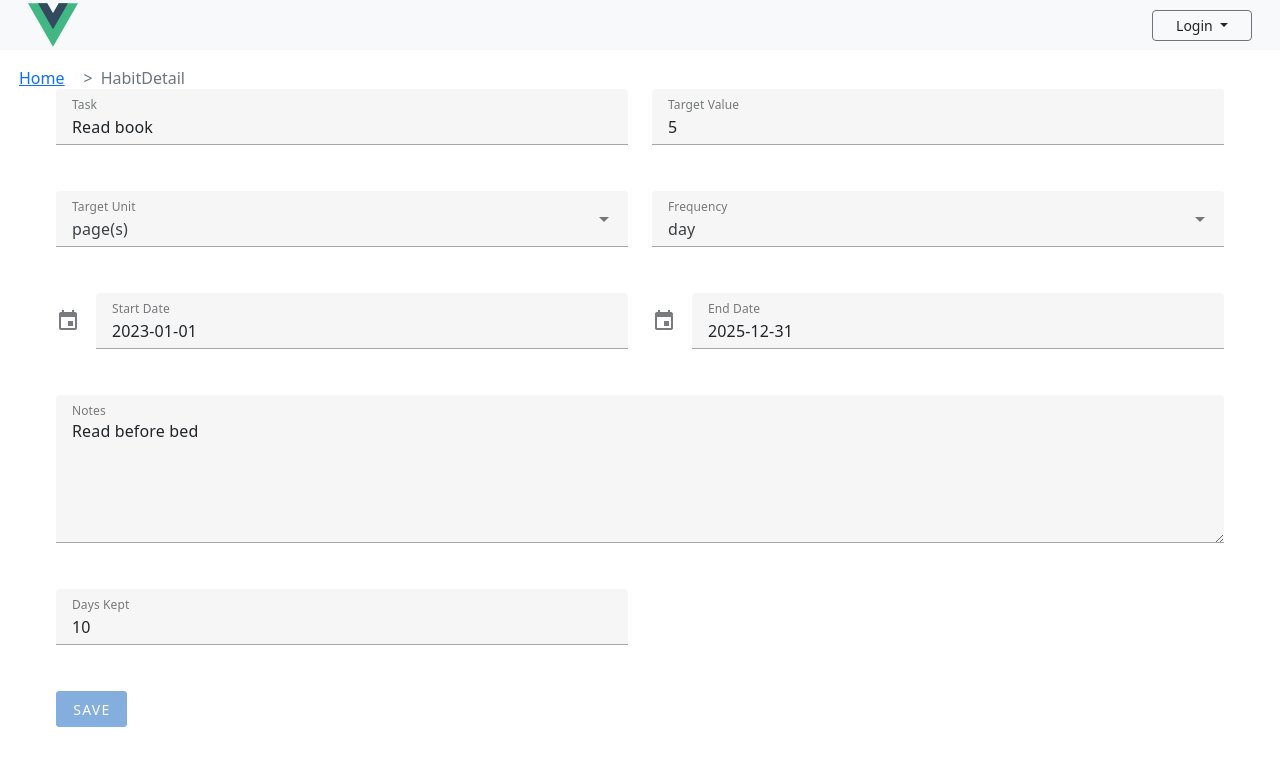
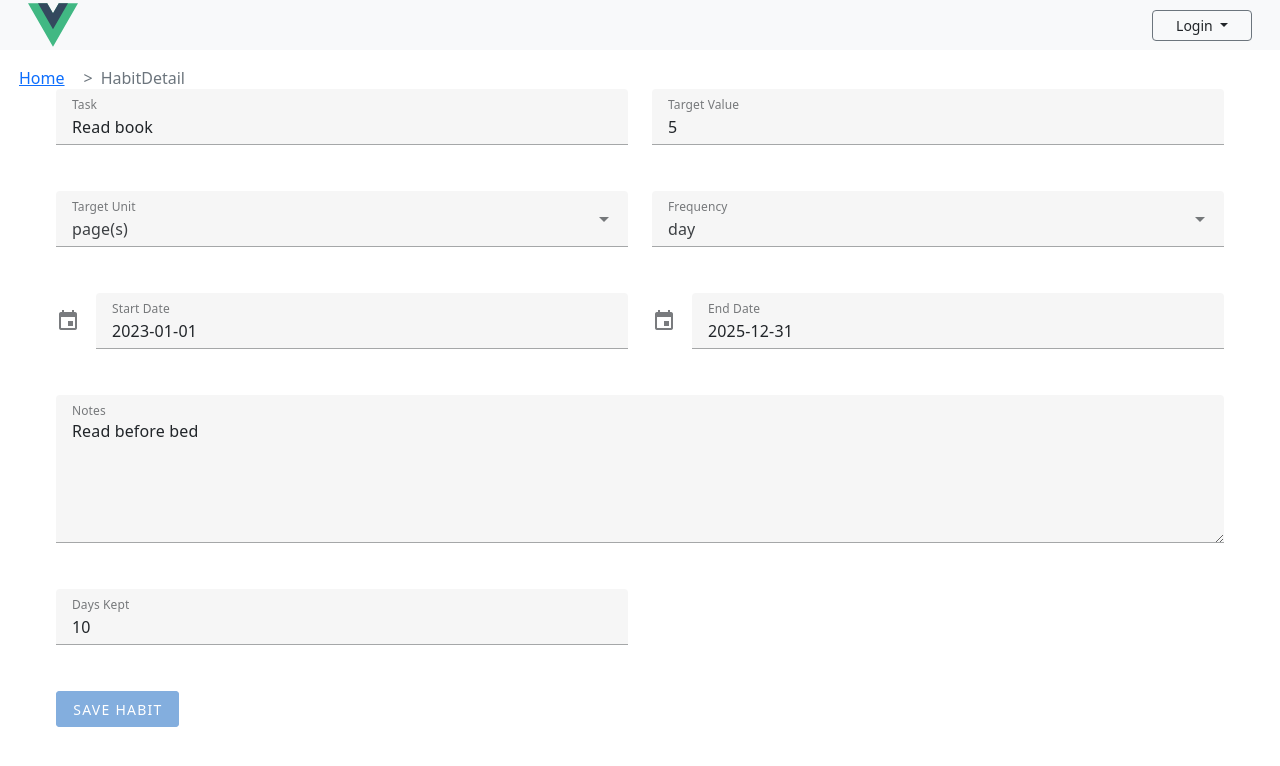
Before and after one commit to yul761/habit-tracker, a Vue app: page /habit/1 in a window 1280 px wide. Shown: the top 766 px of the page. Built offline with nearby package versions, Linux system fonts and the light colour scheme; no server answers.

Commit message:
Refactor HabitForm and HabitInfoDetailView components to use HabitTableData type and extract common form logic

```diff
--- /dev/null
+++ b/src/components/HabitForm/HabitForm.vue
@@ -0,0 +1,145 @@
+<template>
+  <v-container class="habit-detail-container mt-4">
+    <v-form @submit.prevent="handleSubmit">
+      <v-row>
+        <v-col cols="12" md="6">
+          <v-text-field label="Task" v-model="habit.task" outlined></v-text-field>
+        </v-col>
+        <v-col cols="12" md="6">
+          <v-text-field
+            label="Target Value"
+            type="number"
+            v-model="habit.targetValue"
+            @input="habit.targetValue = Number(habit.targetValue)"
+            outlined
+          ></v-text-field>
+        </v-col>
+        <v-col cols="12" md="6">
+          <v-select
+            label="Target Unit"
+            :items="units"
+            v-model="habit.targetUnit"
+            outlined
+          ></v-select>
+        </v-col>
+        <v-col cols="12" md="6">
+          <v-select
+            label="Frequency"
+            :items="frequencies"
+            v-model="habit.frequency"
+            outlined
+          ></v-select>
+        </v-col>
+        <v-col cols="12" md="6">
+          <v-menu
+            :close-on-content-click="false"
+            :nudge-right="40"
+            transition="scale-transition"
+            min-width="290px"
+          >
+            <template v-slot:activator="{ props }">
+              <v-text-field
+                v-model="formattedStartDate"
+                label="Start Date"
+                prepend-icon="mdi-calendar"
+                readonly
+                v-bind="props"
+                outlined
+              ></v-text-field>
+            </template>
+            <v-date-picker elevation="24" v-model="startDateArray"></v-date-picker>
+          </v-menu>
+        </v-col>
+        <v-col cols="12" md="6">
+          <v-menu
+            :close-on-content-click="false"
+            :nudge-right="40"
+            transition="scale-transition"
+            offset-y
+            min-width="290px"
+          >
+            <template v-slot:activator="{ props }">
+              <v-text-field
+                v-model="formattedEndDate"
+                label="End Date"
+                prepend-icon="mdi-calendar"
+                v-bind="props"
+                readonly
+                outlined
+              ></v-text-field>
+            </template>
+            <v-date-picker elevation="24" v-model="endDateArray"></v-date-picker>
+          </v-menu>
+        </v-col>
+        <v-col cols="12">
+          <v-textarea label="Notes" v-model="habit.notes" outlined></v-textarea>
+        </v-col>
+        <v-col cols="12" md="6">
+          <v-text-field
+            label="Days Kept"
+            type="number"
+            v-model="habit.daysKept"
+            @input="habit.daysKept = Number(habit.daysKept)"
+            outlined
+          ></v-text-field>
+        </v-col>
+        <v-col cols="12">
+          <slot name="submit-button" />
+        </v-col>
+      </v-row>
+    </v-form>
+  </v-container>
+</template>
+
+<script setup lang="ts">
+import { computed, reactive, defineProps, defineEmits } from 'vue'
+import { Unit, Frequency, type HabitTableData } from '@/types/habitTableData'
+
+const props = defineProps<{
+  habit: HabitTableData
+  units: Unit[]
+  frequencies: Frequency[]
+}>()
+
+const emits = defineEmits(['submit'])
+
+const habit = reactive(props.habit)
+
+const formattedStartDate = computed<string>({
+  get: () => new Date(habit.startDate).toISOString().substr(0, 10),
+  set: (value: string) => {
+    habit.startDate = new Date(value).getTime()
+  }
+})
+
+const formattedEndDate = computed<string>({
+  get: () => (habit.endDate ? new Date(habit.endDate).toISOString().substr(0, 10) : ''),
+  set: (value: string) => {
+    habit.endDate = new Date(value).getTime()
+  }
+})
+
+const startDateArray = computed({
+  get: () => [new Date(habit.startDate)],
+  set: (value: Date) => {
+    habit.startDate = new Date(value).getTime()
+  }
+})
+
+const endDateArray = computed({
+  get: () => (habit.endDate ? [new Date(habit.endDate)] : []),
+  set: (value: Date) => {
+    habit.endDate = new Date(value).getTime()
+  }
+})
+
+const handleSubmit = () => {
+  emits('submit', habit)
+}
+</script>
+
+<style scoped>
+.habit-detail-container {
+  grid-column: span 2;
+}
+</style>
--- a/src/views/HabitInfoDetailView.vue
+++ b/src/views/HabitInfoDetailView.vue
@@ -1,102 +1,18 @@
 <template>
-  <v-container class="habit-detail-container mt-4">
-    <v-form @submit.prevent="saveHabit">
-      <v-row>
-        <v-col cols="12" md="6">
-          <v-text-field label="Task" v-model="habit.task" outlined></v-text-field>
-        </v-col>
-        <v-col cols="12" md="6">
-          <v-text-field
-            label="Target Value"
-            type="number"
-            v-model="habit.targetValue"
-            @input="habit.targetValue = Number(habit.targetValue)"
-            outlined
-          ></v-text-field>
-        </v-col>
-        <v-col cols="12" md="6">
-          <v-select
-            label="Target Unit"
-            :items="units"
-            v-model="habit.targetUnit"
-            outlined
-          ></v-select>
-        </v-col>
-        <v-col cols="12" md="6">
-          <v-select
-            label="Frequency"
-            :items="frequencies"
-            v-model="habit.frequency"
-            outlined
-          ></v-select>
-        </v-col>
-        <v-col cols="12" md="6">
-          <v-menu
-            :close-on-content-click="false"
-            :nudge-right="40"
-            transition="scale-transition"
-            min-width="290px"
-          >
-            <template v-slot:activator="{ props }">
-              <v-text-field
-                v-model="formattedStartDate"
-                label="Start Date"
-                prepend-icon="mdi-calendar"
-                readonly
-                v-bind="props"
-                outlined
-              ></v-text-field>
-            </template>
-            <v-date-picker elevation="24" v-model="startDateArray"></v-date-picker>
-          </v-menu>
-        </v-col>
-        <v-col cols="12" md="6">
-          <v-menu
-            :close-on-content-click="false"
-            :nudge-right="40"
-            transition="scale-transition"
-            offset-y
-            min-width="290px"
-          >
-            <template v-slot:activator="{ props }">
-              <v-text-field
-                v-model="formattedEndDate"
-                label="End Date"
-                prepend-icon="mdi-calendar"
-                v-bind="props"
-                readonly
-                outlined
-              ></v-text-field>
-            </template>
-            <v-date-picker elevation="24" v-model="endDateArray"></v-date-picker>
-          </v-menu>
-        </v-col>
-        <v-col cols="12">
-          <v-textarea label="Notes" v-model="habit.notes" outlined></v-textarea>
-        </v-col>
-        <v-col cols="12" md="6">
-          <v-text-field
-            label="Days Kept"
-            type="number"
-            v-model="habit.daysKept"
-            @input="habit.daysKept = Number(habit.daysKept)"
-            outlined
-          ></v-text-field>
-        </v-col>
-        <v-col cols="12">
-          <v-btn :disabled="!isModified" type="submit" color="primary">Save</v-btn>
-        </v-col>
-      </v-row>
-    </v-form>
-  </v-container>
+  <habit-form :habit="habit" :units="units" :frequencies="frequencies" @submit="saveHabit">
+    <template #submit-button>
+      <v-btn :disabled="!isModified" type="submit" color="primary">Save Habit</v-btn>
+    </template>
+  </habit-form>
 </template>
 
 <script setup lang="ts">
-import { computed, reactive, watch, ref } from 'vue'
+import { reactive, computed } from 'vue'
 import { habits } from '@/dummyData'
 import { Unit, Frequency, type HabitTableData } from '@/types/habitTableData'
-import _, { isDate } from 'lodash'
+import _ from 'lodash'
 import { onBeforeRouteLeave } from 'vue-router'
+import HabitForm from '@/components/HabitForm/HabitForm.vue'
 
 const habit = reactive<HabitTableData>(habits[0]) // Replace with logic to get the specific habit by ID
 const initialHabit = _.cloneDeep(habit)
@@ -104,44 +20,9 @@ const initialHabit = _.cloneDeep(habit)
 const units = Object.values(Unit)
 const frequencies = Object.values(Frequency)
 
-const formattedStartDate = computed<string>({
-  get: () => new Date(habit.startDate).toISOString().substr(0, 10),
-  set: (value: string) => {
-    habit.startDate = new Date(value).getTime()
-  }
+const isModified = computed(() => {
+  return !_.isEqual(habit, initialHabit)
 })
-
-const formattedEndDate = computed<string>({
-  get: () => (habit.endDate ? new Date(habit.endDate).toISOString().substr(0, 10) : ''),
-  set: (value: string) => {
-    habit.endDate = new Date(value).getTime()
-  }
-})
-
-const startDateArray = computed({
-  get: () => [new Date(habit.startDate)],
-  set: (value: Date) => {
-    console.log(isDate(value))
-    habit.startDate = new Date(value).getTime()
-  }
-})
-
-const endDateArray = computed({
-  get: () => (habit.endDate ? [new Date(habit.endDate)] : []),
-  set: (value: Date) => {
-    habit.endDate = new Date(value).getTime()
-  }
-})
-
-const isModified = ref(false)
-
-watch(
-  habit,
-  (newVal) => {
-    isModified.value = !_.isEqual(newVal, initialHabit)
-  },
-  { deep: true }
-)
 
 const saveHabit = async () => {
   console.log({ habit })
```
